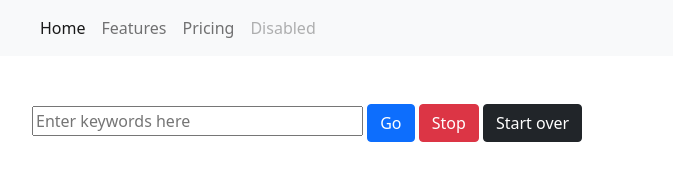
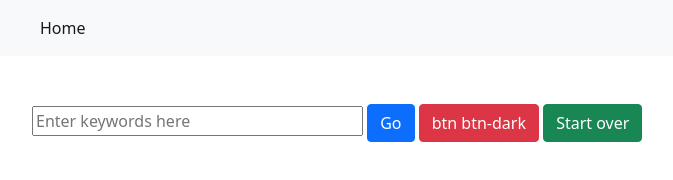
Before and after one commit to jackluucoding/streamtweets, a website: page client/index.html in a window 1280 px wide. Shown: the whole page, without its empty margins (50-723 px from the left). Drawn offline with nearby package versions, Linux system fonts and the light colour scheme.

Commit message:
Interface

```diff
--- a/client/index.html
+++ b/client/index.html
@@ -52,9 +52,9 @@
         <div class="collapse navbar-collapse" id="navbarNav">
           <ul class="navbar-nav">
             <li class="nav-item">
-              <a class="nav-link active" aria-current="page" href="#">Home</a>
+              <a class="nav-link active" aria-current="page" href="https://streamtweets.herokuapp.com">Home</a>
             </li>
-            <li class="nav-item">
+            <!-- <li class="nav-item">
               <a class="nav-link" href="#">Features</a>
             </li>
             <li class="nav-item">
@@ -62,7 +62,7 @@
             </li>
             <li class="nav-item">
               <a class="nav-link disabled" href="#" tabindex="-1" aria-disabled="true">Disabled</a>
-            </li>
+            </li> -->
           </ul>
         </div>
       <!-- </div> -->
@@ -77,8 +77,8 @@
         <!-- <label for="keyword">Keywords:</label><br> -->
         <input type="text" id="keyword" name="keyword" placeholder="Enter keywords here" size="30" value="">
         <button type="sumbit" class="btn btn-primary">Go</button>
-        <button id="pause-resume" onclick="pauseResumeButton()" type="button" class="btn btn-danger">Stop</button>
-        <button onclick="location.href='https://streamtweets.herokuapp.com/';" type="button" class="btn btn-dark">Start over</button>
+        <button id="pause-resume" onclick="pauseResumeButton()" type="button" class="btn btn-danger">btn btn-dark</button>
+        <button onclick="location.href='https://streamtweets.herokuapp.com/';" type="button" class="btn btn-success">Start over</button>
       </form>
 
 
```
